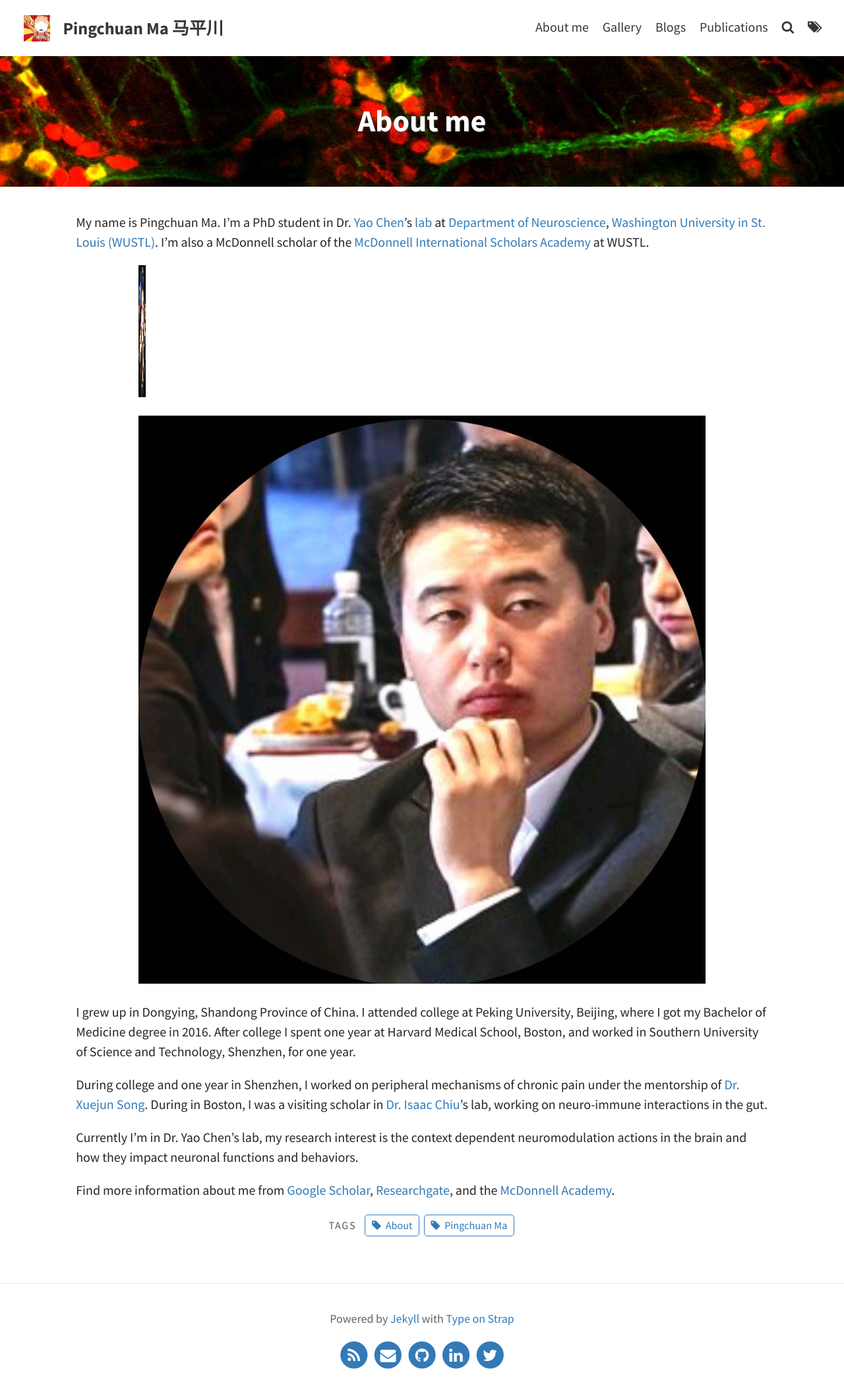
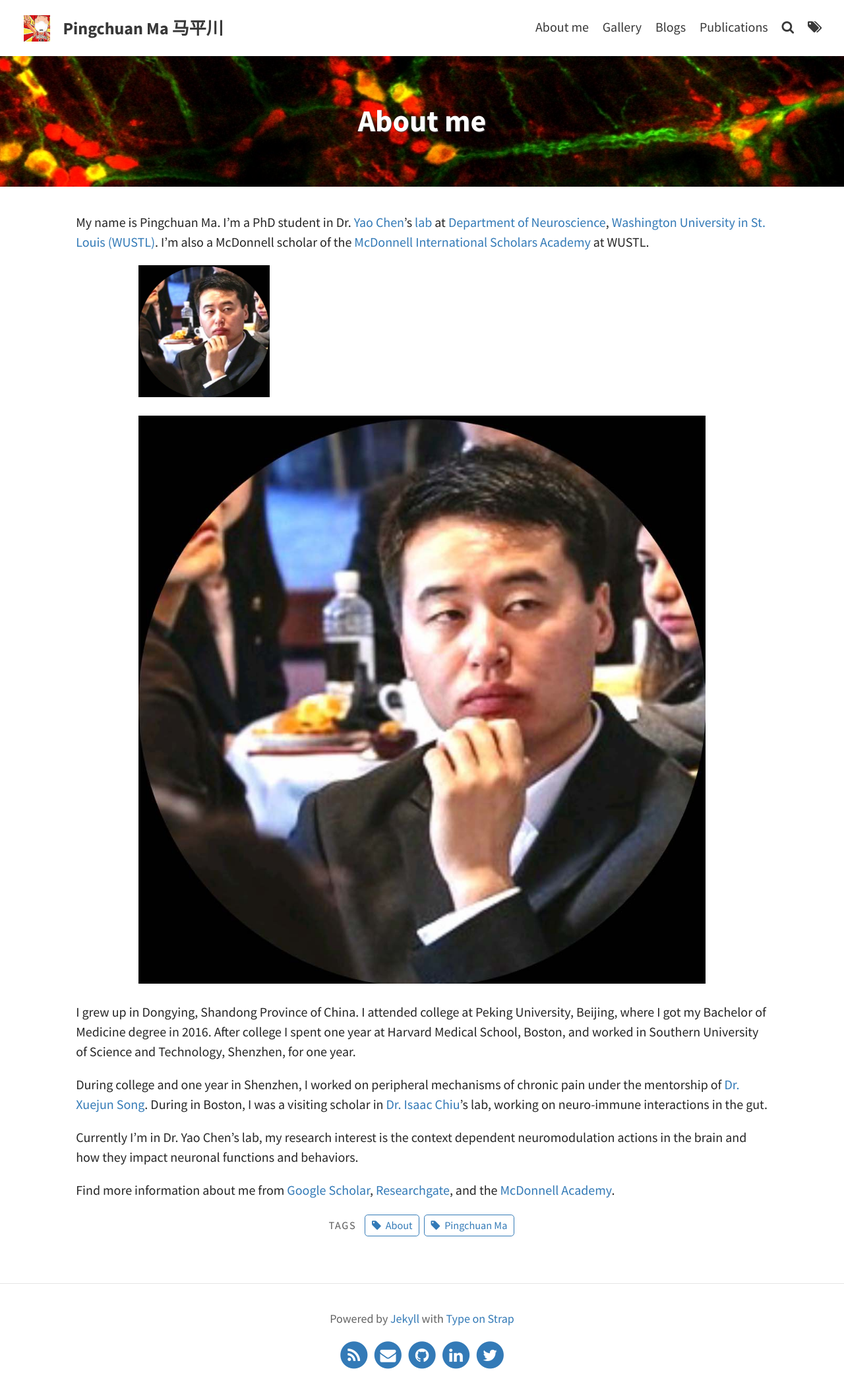
Before and after one commit to pcmaaaaa/pcmaaaaa.github.io, a Jekyll site: the page built from pages/about.md, in a window 1280 px wide. Shown: the whole page at 66% size. Built offline with Jekyll 4.4.1, drawn with Linux system fonts in a browser that asks for light colours.

Commit message:
Update about.md

```diff
--- a/pages/about.md
+++ b/pages/about.md
@@ -8,7 +8,7 @@ tags: [About, Pingchuan Ma]
 
 My name is Pingchuan Ma. I'm a PhD student in Dr. [Yao Chen](http://neurosci.wustl.edu/People/Faculty/Yao-Chen)'s [lab](https://sites.wustl.edu/yaochenlab/) at [Department of Neuroscience](http://neurosci.wustl.edu/), [Washington University in St. Louis (WUSTL)](https://wustl.edu/). I'm also a McDonnell scholar of the [McDonnell International Scholars Academy](https://global.wustl.edu/mcdonnell-academy/) at WUSTL.
 
-<img src="/assets/img/Pingchuan.jpg" height="200" width="200"  />
+<img src="/assets/img/Pingchuan.jpg" height="200" />
 
 ![Pingchuan]({{ "/assets/img/Pingchuan.jpg" | relative_url}})
 
```
